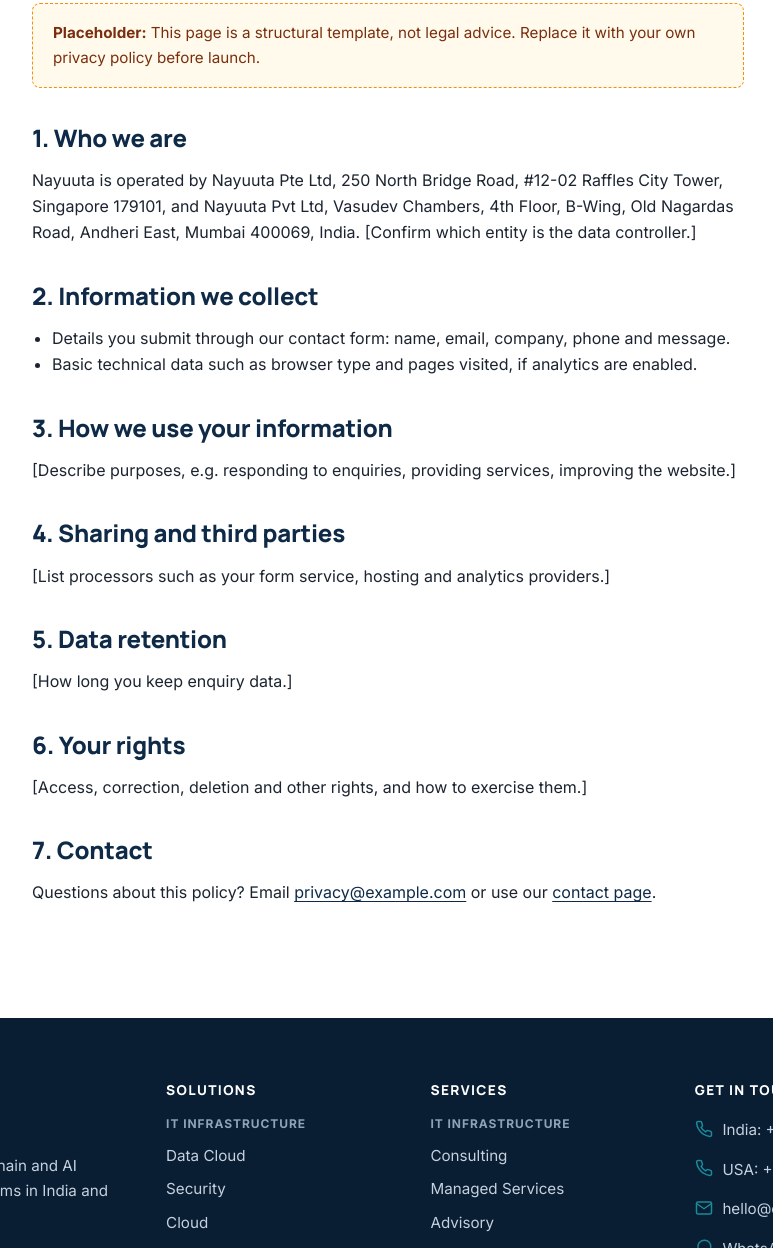
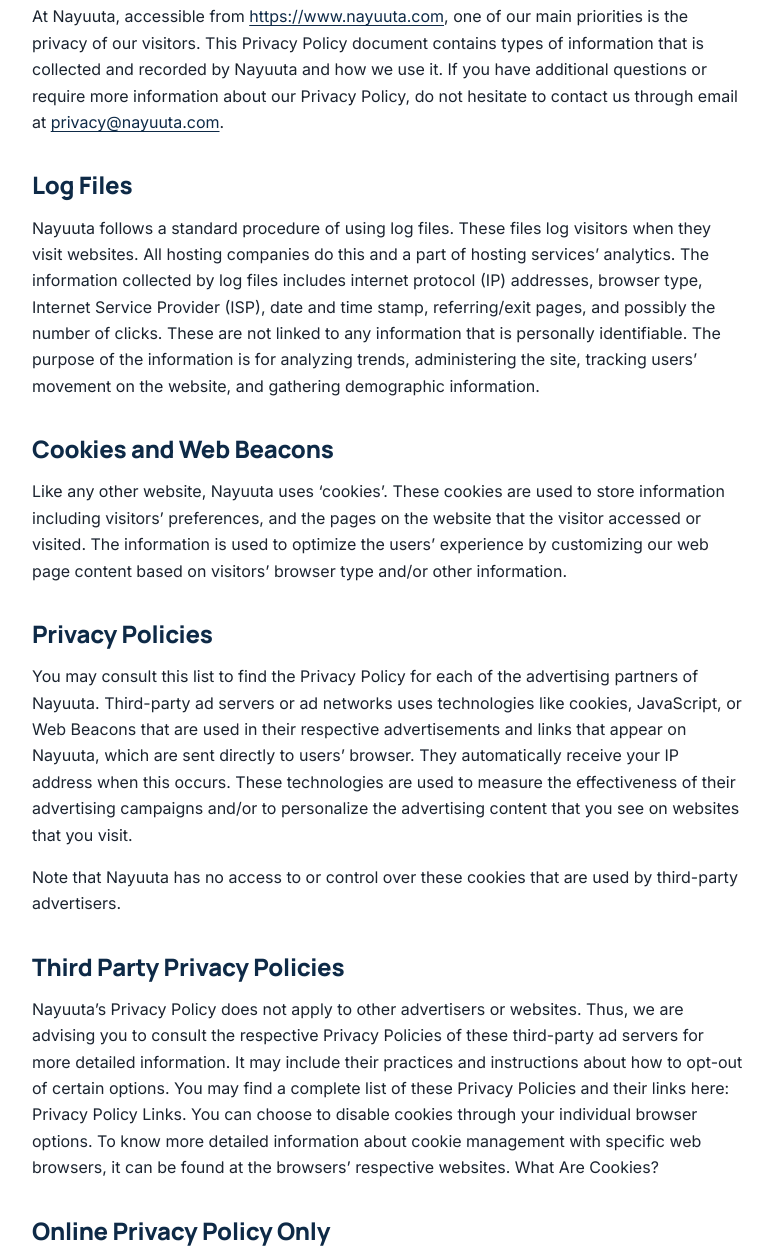
Before and after one commit to AabraKaDabra88/Nayuuta, a plain HTML site: page privacy.html in a window 1280 px wide. Shown: the part 460-1708 px from the top of the page, without its empty margins (252-1025 px from the left). Drawn offline with Linux system fonts and the light colour scheme.

Commit message:
Replace privacy policy with company-supplied text
Co-Authored-By: Claude Opus 5.5 <noreply@anthropic.com>
Claude-Session: https://claude.ai/code/session_01XoW3HP28dr4XE8pqr8AW1K

```diff
--- a/privacy.html
+++ b/privacy.html
@@ -142,38 +142,33 @@
           <ol><li><a href="index.html">Home</a></li><li><span aria-current="page">Privacy Policy</span></li></ol>
         </nav>
         <h1>Privacy Policy</h1>
-        <p class="lead">Last updated: [date]</p>
+        <p class="lead">Privacy Policy of Nayuuta</p>
       </div>
     </section>
 
     <section class="section">
       <div class="container prose">
-        <!-- PLACEHOLDER: entire privacy policy. Have it written or reviewed by a qualified professional for India (DPDP Act) and US requirements. -->
-        <p class="placeholder-note"><strong>Placeholder:</strong> This page is a structural template, not legal advice. Replace it with your own privacy policy before launch.</p>
+        <!-- Policy text supplied by the company. Domain and email below assume nayuuta.com; confirm they are correct. -->
+        <p>At Nayuuta, accessible from <a href="https://www.nayuuta.com">https://www.nayuuta.com</a>, one of our main priorities is the privacy of our visitors. This Privacy Policy document contains types of information that is collected and recorded by Nayuuta and how we use it. If you have additional questions or require more information about our Privacy Policy, do not hesitate to contact us through email at <a href="mailto:privacy@nayuuta.com">privacy@nayuuta.com</a>.</p>
 
-        <h2>1. Who we are</h2>
-        <p>Nayuuta is operated by Nayuuta Pte Ltd, 250 North Bridge Road, #12-02 Raffles City Tower, Singapore 179101, and Nayuuta Pvt Ltd, Vasudev Chambers, 4th Floor, B-Wing, Old Nagardas Road, Andheri East, Mumbai 400069, India. [Confirm which entity is the data controller.]</p>
+        <h2>Log Files</h2>
+        <p>Nayuuta follows a standard procedure of using log files. These files log visitors when they visit websites. All hosting companies do this and a part of hosting services&rsquo; analytics. The information collected by log files includes internet protocol (IP) addresses, browser type, Internet Service Provider (ISP), date and time stamp, referring/exit pages, and possibly the number of clicks. These are not linked to any information that is personally identifiable. The purpose of the information is for analyzing trends, administering the site, tracking users&rsquo; movement on the website, and gathering demographic information.</p>
 
-        <h2>2. Information we collect</h2>
-        <ul>
-          <li>Details you submit through our contact form: name, email, company, phone and message.</li>
-          <li>Basic technical data such as browser type and pages visited, if analytics are enabled.</li>
-        </ul>
+        <h2>Cookies and Web Beacons</h2>
+        <p>Like any other website, Nayuuta uses &lsquo;cookies&rsquo;. These cookies are used to store information including visitors&rsquo; preferences, and the pages on the website that the visitor accessed or visited. The information is used to optimize the users&rsquo; experience by customizing our web page content based on visitors&rsquo; browser type and/or other information.</p>
 
-        <h2>3. How we use your information</h2>
-        <p>[Describe purposes, e.g. responding to enquiries, providing services, improving the website.]</p>
+        <h2>Privacy Policies</h2>
+        <p>You may consult this list to find the Privacy Policy for each of the advertising partners of Nayuuta. Third-party ad servers or ad networks uses technologies like cookies, JavaScript, or Web Beacons that are used in their respective advertisements and links that appear on Nayuuta, which are sent directly to users&rsquo; browser. They automatically receive your IP address when this occurs. These technologies are used to measure the effectiveness of their advertising campaigns and/or to personalize the advertising content that you see on websites that you visit.</p>
+        <p>Note that Nayuuta has no access to or control over these cookies that are used by third-party advertisers.</p>
 
-        <h2>4. Sharing and third parties</h2>
-        <p>[List processors such as your form service, hosting and analytics providers.]</p>
+        <h2>Third Party Privacy Policies</h2>
+        <p>Nayuuta&rsquo;s Privacy Policy does not apply to other advertisers or websites. Thus, we are advising you to consult the respective Privacy Policies of these third-party ad servers for more detailed information. It may include their practices and instructions about how to opt-out of certain options. You may find a complete list of these Privacy Policies and their links here: Privacy Policy Links. You can choose to disable cookies through your individual browser options. To know more detailed information about cookie management with specific web browsers, it can be found at the browsers&rsquo; respective websites. What Are Cookies?</p>
 
-        <h2>5. Data retention</h2>
-        <p>[How long you keep enquiry data.]</p>
+        <h2>Online Privacy Policy Only</h2>
+        <p>This Privacy Policy applies only to our online activities and is valid for visitors to our website with regards to the information that they shared and/or collect in Nayuuta. This policy is not applicable to any information collected offline or via channels other than this website.</p>
 
-        <h2>6. Your rights</h2>
-        <p>[Access, correction, deletion and other rights, and how to exercise them.]</p>
-
-        <h2>7. Contact</h2>
-        <p>Questions about this policy? Email <a href="mailto:privacy@example.com">privacy@example.com</a> or use our <a href="contact.html">contact page</a>.</p>
+        <h2>Consent</h2>
+        <p>By using our website, you hereby consent to our Privacy Policy and agree to its Terms and Conditions.</p>
       </div>
     </section>
   </main>
```
Also changed, not shown: 1 other file.
